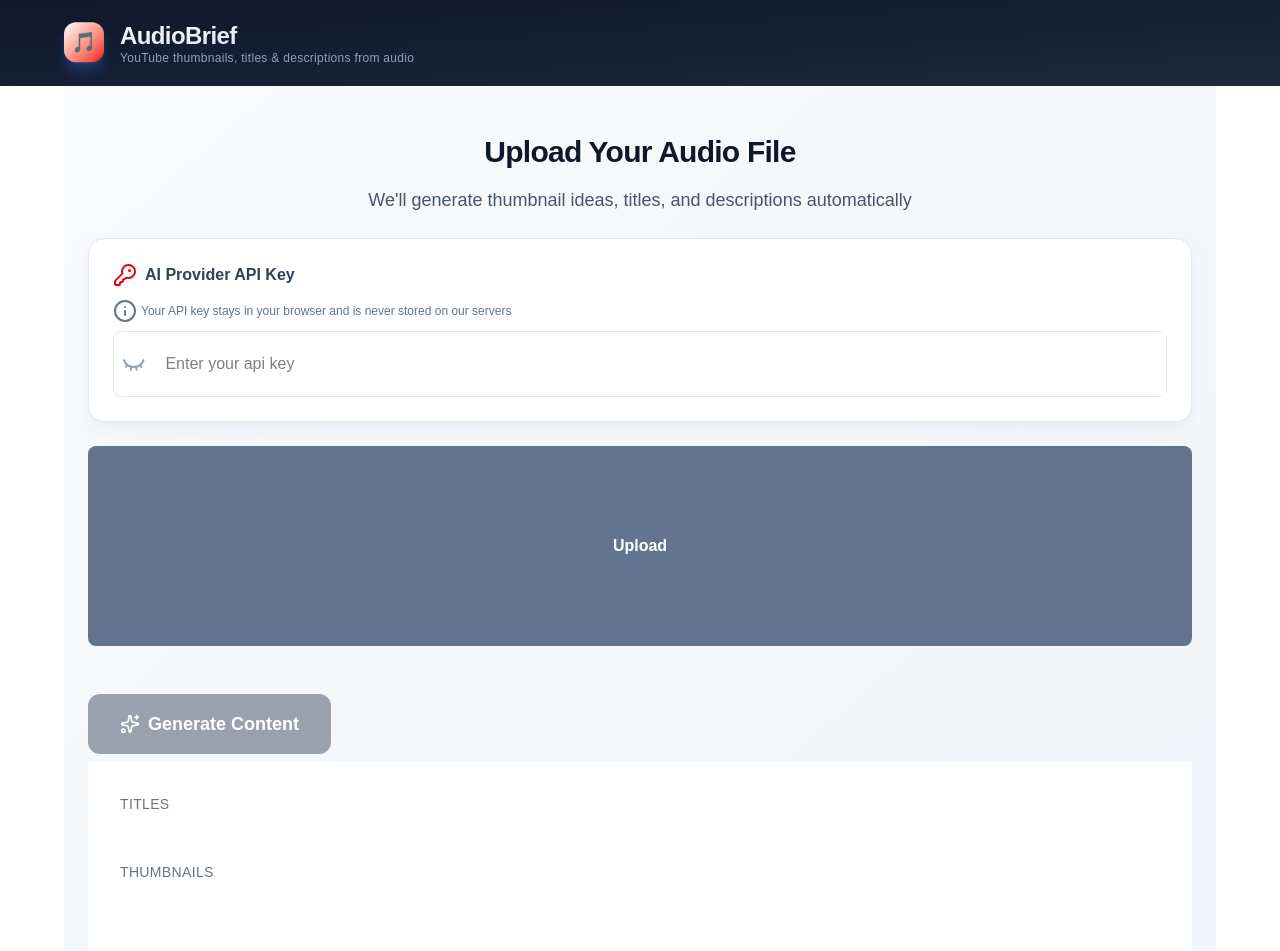
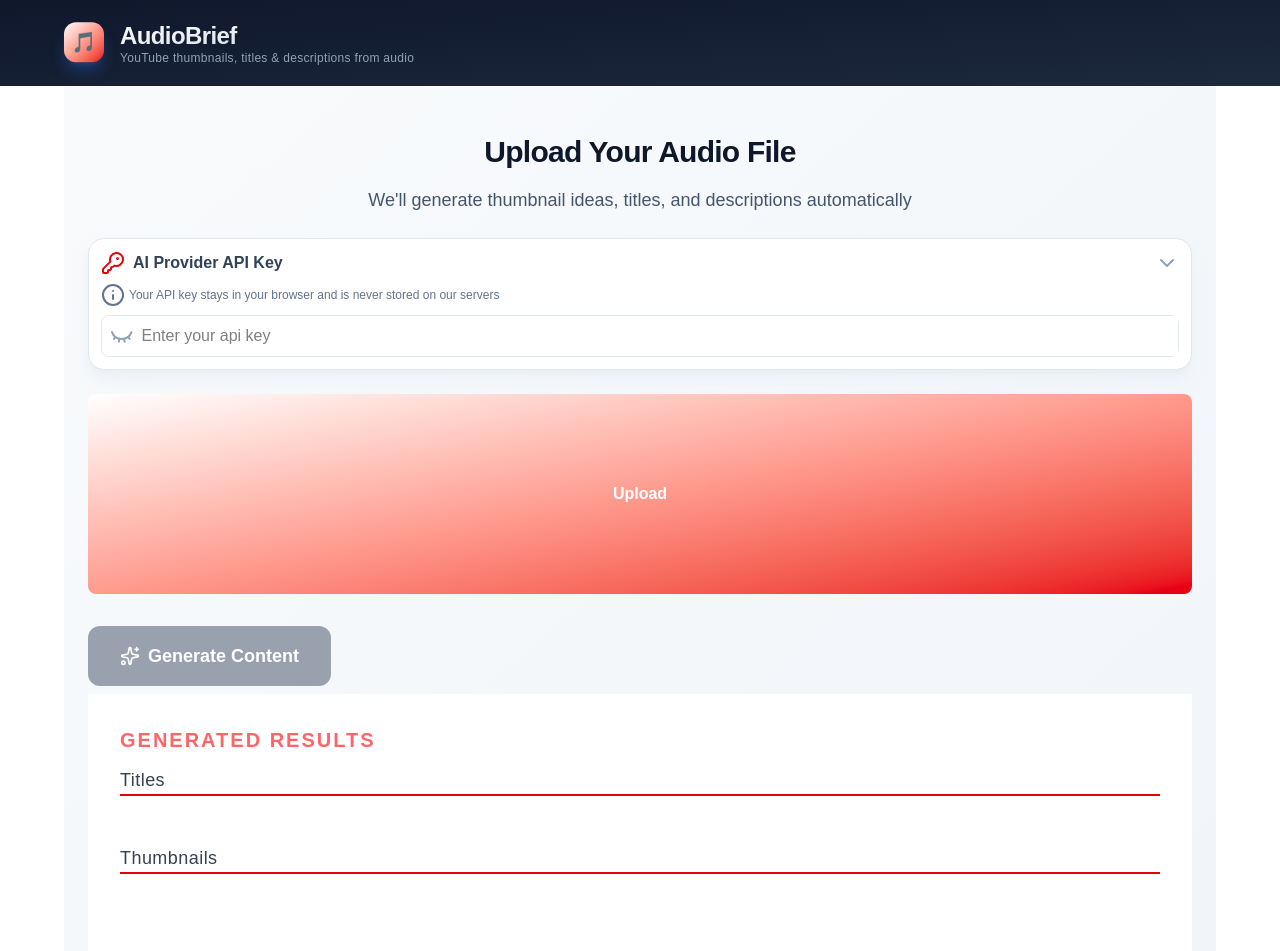
Before and after one commit to abhidatta0/audiobrief, a React (Vite) app: page / in a window 1280 px wide. Shown: the top 951 px of the page. Built offline with nearby package versions, Linux system fonts and the light colour scheme.

Commit message:
UI enhances

```diff
--- a/src/GeneratedOutput.tsx
+++ b/src/GeneratedOutput.tsx
@@ -49,7 +49,10 @@ const handleDownload = (imageUrl: string, index: number) => {
 const GeneratedOutput = ({ data }: GeneratedOutputProps) => {
   return (
     <div className=" bg-white p-8 mt-2">
-      <div className="mx-auto space-y-12">
+      <span className="text-xl font-semibold text-red-400 uppercase tracking-widest">
+        Generated Results
+      </span>
+      <div className="mx-auto space-y-12 mt-3">
         <Titles titles={data.titles} />
 
         <Thumbnails images={data.images} />
@@ -86,7 +89,7 @@ const Titles = ({ titles }: TitlesListProps) => {
     >
       <motion.h2
         variants={ANIMATION_VARIANTS.itemVariant}
-        className="text-sm font-medium text-gray-500 uppercase tracking-wide mb-6"
+        className="text-lg font-medium text-gray-700 tracking-wide mb-6 border-b-red-600 border-b-2"
       >
         Titles
       </motion.h2>
@@ -134,7 +137,7 @@ const Thumbnails = ({ images }: ThumbnailListProps) => {
     >
       <motion.h2
         variants={ANIMATION_VARIANTS.itemVariant}
-        className="text-sm font-medium text-gray-500 uppercase tracking-wide mb-6"
+        className="text-lg font-medium text-gray-700 tracking-wide mb-6 border-b-red-600 border-b-2"
       >
         Thumbnails
       </motion.h2>
@@ -179,7 +182,7 @@ const Thumbnails = ({ images }: ThumbnailListProps) => {
               transition={{ delay: 0.3 }}
               className="mt-2 text-xs text-gray-500 text-center"
             >
-              1920 × 1080
+              1280 x 720
             </motion.div>
           </motion.div>
         ))}
@@ -212,7 +215,7 @@ const Descriptions = ({ descriptions }: DescriptionListProps) => {
     >
       <motion.h2
         variants={ANIMATION_VARIANTS.itemVariant}
-        className="text-sm font-medium text-gray-500 uppercase tracking-wide mb-6"
+        className="text-lg font-medium text-gray-700 tracking-wide mb-6 border-b-red-600 border-b-2"
       >
         Descriptions
       </motion.h2>
--- a/src/HeroSection.tsx
+++ b/src/HeroSection.tsx
@@ -86,10 +86,10 @@ export default function HeroSection() {
       <button
         disabled={!file || !apiKey || isGenerating}
         onClick={generateContent}
-        className="group mt-6 relative inline-flex items-center gap-2 px-8 py-4 text-lg font-semibold text-white  bg-red-600 rounded-xl shadow-lg transition-all duration-300 hover:shadow-xl hover:shadow-red-500/50 hover:-translate-y-0.5 active:translate-y-0 active:shadow-md disabled:bg-gray-400 disabled:shadow-none disabled:cursor-not-allowed disabled:transform-none"
+        className="group mt-2 relative inline-flex items-center gap-2 px-8 py-4 text-lg font-semibold text-white  bg-red-600 rounded-xl shadow-lg transition-all duration-300 hover:shadow-xl hover:shadow-red-500/50 hover:-translate-y-0.5 active:translate-y-0 active:shadow-md disabled:bg-gray-400 disabled:shadow-none disabled:cursor-not-allowed disabled:transform-none"
       >
         <Sparkles className="w-5 h-5 transition-transform duration-300 group-hover:rotate-12" />
-        <span>Generate Content</span>
+        <span>{isGenerating ? "Generating" : "Generate"} Content</span>
       </button>
 
       {!isGenerating && <GeneratedOutput data={generatedContent} />}
--- a/src/components/ApiInputKey.tsx
+++ b/src/components/ApiInputKey.tsx
@@ -1,4 +1,4 @@
-import { KeyRound, Info, EyeIcon, EyeClosed } from "lucide-react";
+import { KeyRound, Info, EyeIcon, EyeClosed, ChevronDown } from "lucide-react";
 import { useState } from "react";
 
 interface Props {
@@ -7,18 +7,35 @@ interface Props {
 }
 const ApiInputKey = ({ onChangeApiKey, apiKey }: Props) => {
   const [showPassword, setShowPassword] = useState(false);
+  const [collapsed, setCollapsed] = useState(false);
 
   const PasswordIcon = showPassword ? EyeIcon : EyeClosed;
   return (
-    <div className="bg-white rounded-2xl shadow-lg shadow-slate-200/50 p-6 mb-6 border border-slate-200 space-y-2">
-      <label className="flex items-center gap-2 font-semibold text-slate-700 mb-3">
+    <div className="bg-white rounded-2xl shadow-lg shadow-slate-200/50 p-3 mb-6 border border-slate-200 space-y-2">
+      <div className="flex items-center justify-between">
+        <label className="flex items-center gap-2 font-semibold text-slate-700">
           <KeyRound className="text-red-600" />
           AI Provider API Key
         </label>
 
+        <button
+          type="button"
+          onClick={() => setCollapsed(!collapsed)}
+          className="text-slate-400 hover:text-slate-600 transition-colors"
+          aria-label={collapsed ? "Expand" : "Collapse"}
+        >
+          <ChevronDown
+            className={`transition-transform duration-200 ${collapsed ? "rotate-180" : "rotate-0"}`}
+          />
+        </button>
+      </div>
+
+      {!collapsed && (
+        <>
           <p className="text-xs text-slate-500 mt-2 flex items-center gap-1">
             <Info />
-        Your API key stays in your browser and is never stored on our servers
+            Your API key stays in your browser and is never stored on our
+            servers
           </p>
 
           <div className="flex items-center border border-slate-200 focus:ring-2 focus:ring-blue-500 pl-2 rounded-lg">
@@ -31,9 +48,11 @@ const ApiInputKey = ({ onChangeApiKey, apiKey }: Props) => {
               placeholder="Enter your api key"
               value={apiKey}
               onChange={(e) => onChangeApiKey(e.target.value)}
-          className="w-full p-5 bg-white border-none  focus:outline-none focus:border-transparent transition-all"
+              className="w-full p-2 bg-white border-none  focus:outline-none focus:border-transparent transition-all"
             />
           </div>
+        </>
+      )}
     </div>
   );
 };
--- a/src/components/FileUploader.tsx
+++ b/src/components/FileUploader.tsx
@@ -66,7 +66,7 @@ const FileUploader = ({ accept, validateFile, syncFile }: Props) => {
 
   return (
     <div
-      className={`w-full flex justify-center items-center overflow-hidden bg-slate-500 cursor-pointer min-h-50 rounded-lg ${isDragOver ? "opacity-50" : "opacity-100"}`}
+      className={`w-full flex justify-center items-center overflow-hidden bg-linear-to-br from-white to-red-600  cursor-pointer min-h-50 rounded-lg ${isDragOver ? "opacity-50" : "opacity-100"}`}
       onClick={() => (file ? null : uploadRef.current?.click())}
       onDragOver={handleDragOver}
       onDrop={handleDrop}
@@ -126,12 +126,12 @@ const FileVisualizer = ({ file }: { file: File }) => {
             return (
               <div className="space-y-3">
                 <div className="space-y-1">
-                  <div className="w-full">
+                  <div className="w-full space-y-3">
                     <div className="flex items-center gap-4">
-                      <div className="flex flex-col text-white">
-                        <span className="capitalize">
+                      <div className="flex flex-col text-slate-700">
+                        <span className="font-bold">
                           {/* @ts-expect-error error can happen if out of bounds value for trackIndex */}
-                          {playlist[trackIndex].name.split(/-/).join(" ")}
+                          {playlist[trackIndex].name}
                         </span>
                         <span>{formatTime(currentTime)}</span>
                       </div>
@@ -143,7 +143,7 @@ const FileVisualizer = ({ file }: { file: File }) => {
                         title="Rewind"
                         onClick={rewindTrack.bind(null, 0.5)}
                       >
-                        <Rewind />
+                        <Rewind size={24} />
                       </button>
 
                       <button type="button" onClick={togglePlay}>
@@ -166,7 +166,7 @@ const FileVisualizer = ({ file }: { file: File }) => {
                     min="0"
                     step={0.01}
                     max={safeDuration}
-                    className="block w-full min-w-0 accent-red-500"
+                    className="block w-full min-w-0 accent-white"
                     value={safeCurrentTime}
                     disabled={loading || duration === 0}
                     onChange={(e) => setCurrentTime(+e.currentTarget.value)}
@@ -181,7 +181,7 @@ const FileVisualizer = ({ file }: { file: File }) => {
                       type="range"
                       min="0"
                       max="100"
-                      className="w-full md:w-[150px]"
+                      className="w-full md:w-[150px] accent-pink-300  bg-transparent cursor-pointer"
                       value={volume}
                       onChange={(e) => setVolume(+e.currentTarget.value)}
                     />
--- a/src/services/OpenRouterAudio.tsx
+++ b/src/services/OpenRouterAudio.tsx
@@ -165,7 +165,7 @@ const createAudioAnalysisPrompt = () => {
 
 3. Generate 3 descriptions explaining about the video
    - Reflect the tone and topic of the content
-   - Keep them under 150 characters when possible
+   - Keep them atleast 150 characters when possible
 
 Return the response in this exact JSON structure:
 {
```
Lines whose indentation alone changed are shown as unchanged.
